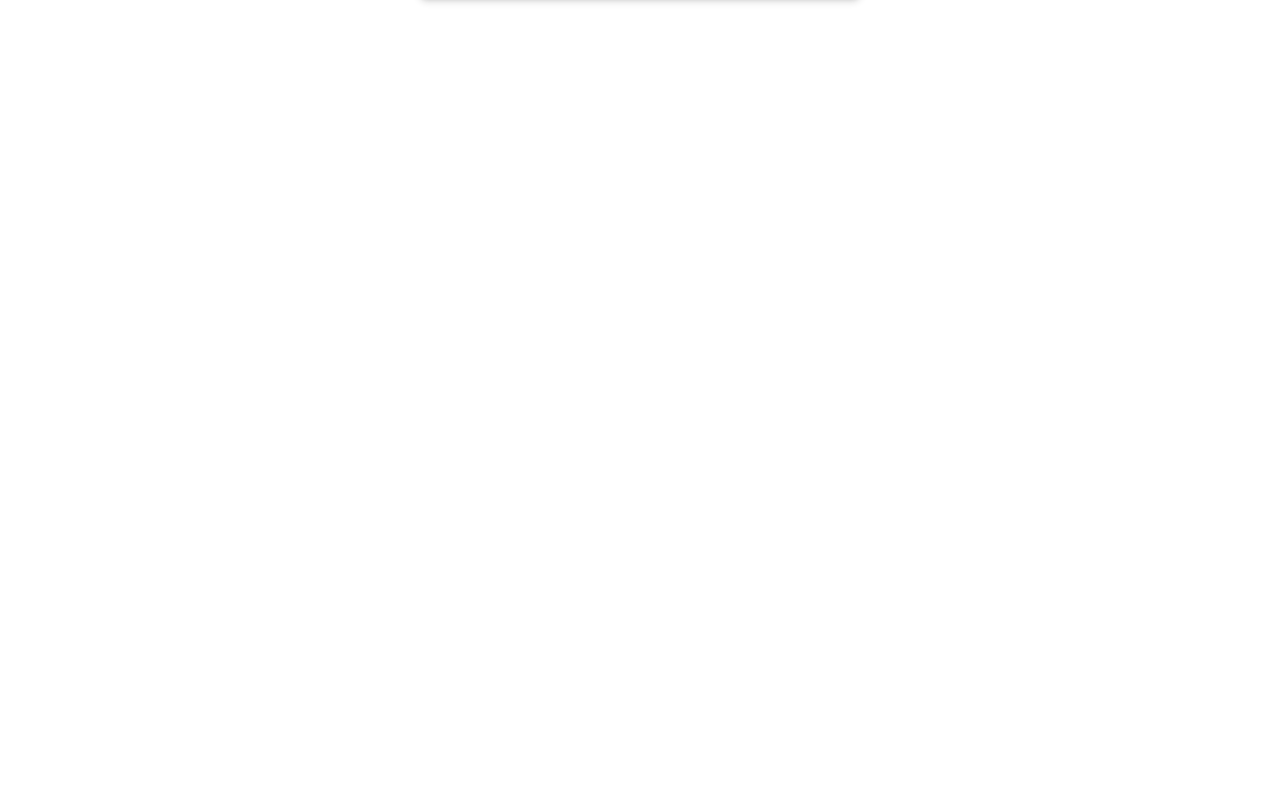
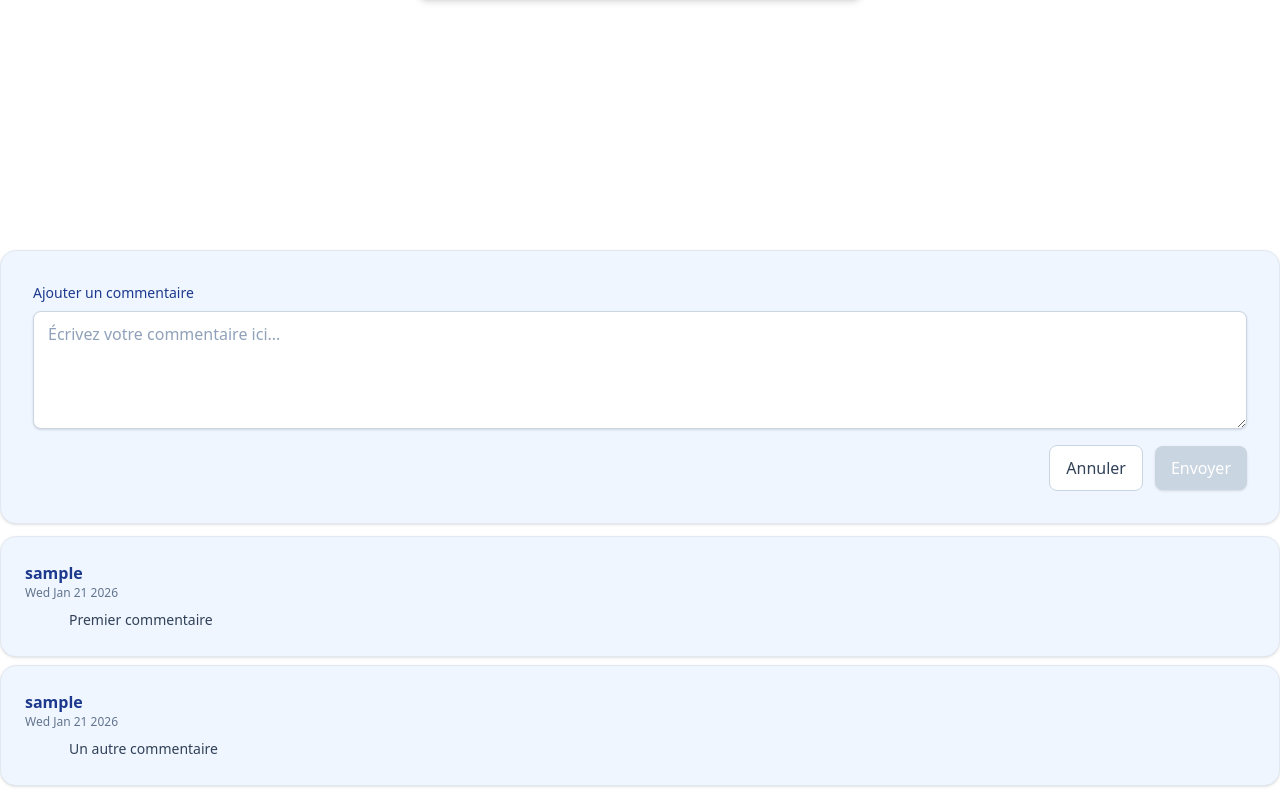
Before and after one commit to vcircosta/Cours-TaskManagerAngular, an Angular app: page /tasks/1 in a window 1280 px wide. Shown: the part 614-1412 px from the top of the page. Before the commit the page ends 864 px from the top, so only its background shows below. Built offline with nearby package versions, Linux system fonts and the light colour scheme; no server answers; sample sign-in values are in the browser's storage.

Commit message:
added comments on task

```diff
--- a/src/app/features/comments/comments-form/comments-form.html
+++ b/src/app/features/comments/comments-form/comments-form.html
@@ -12,7 +12,7 @@
                 class="w-full rounded-lg border border-slate-300 bg-white px-3.5 py-2.5 text-slate-900 placeholder-slate-400 shadow-sm focus:outline-none focus:ring-2 focus:ring-indigo-500 focus:border-indigo-500"
             ></textarea>
 
-            @if (commentForm.get('content')?.invalid && commentForm.get('content')?.touched) {
+            @if (commentForm.get('message')?.invalid && commentForm.get('message')?.touched) {
                 <p class="text-sm text-red-600">Le commentaire ne peut pas être vide</p>
             }
         </div>
--- a/src/app/features/comments/comments-form/comments-form.ts
+++ b/src/app/features/comments/comments-form/comments-form.ts
@@ -1,4 +1,4 @@
-import { Component, inject, Input, input, output, Signal } from '@angular/core';
+import {Component, EventEmitter, inject, Input, input, Output, output, Signal} from '@angular/core';
 import { CommonModule } from '@angular/common';
 import { FormBuilder, FormGroup, Validators, ReactiveFormsModule } from '@angular/forms';
 import { AuthService } from '../../../core/auth/services/auth-service';
@@ -10,15 +10,14 @@ import { Tasks } from '../../task/interfaces/tasks';
     standalone: true,
     imports: [CommonModule, ReactiveFormsModule],
     templateUrl: './comments-form.html',
-    styleUrl: './comment-form.css'
+    styleUrl: './comments-form.css'
 })
 export class CommentsForm {
     private fb = inject(FormBuilder);
     private authService = inject(AuthService);
 
     @Input() task!: Tasks;
-
-    commentCreated = output<Comments>();
+    @Output() commentCreated = new EventEmitter<Comments>();
 
     commentForm: FormGroup = this.fb.group({
         message: ['', [Validators.required, Validators.minLength(1)]]
@@ -31,8 +30,8 @@ export class CommentsForm {
         if (!currentUser) return;
 
         const newComment: Comments = {
-            description: this.task.description,
-            title: this.task.title,
+            id: 0,
+            author: currentUser,
             taskId: this.task.id || 0,
             message: this.commentForm.value.message,
             date: new Date().toDateString()
--- a/src/app/features/comments/comments-list/comments-list.html
+++ b/src/app/features/comments/comments-list/comments-list.html
@@ -1,5 +1,5 @@
-<div class="space-y-4">
-    @if (comments().length === 0) {
+<div class="space-y-2 my-3">
+    @if (comments.length === 0) {
         <div class="bg-blue-50 backdrop-blur border border-slate-200 rounded-2xl shadow-sm p-8 text-center">
             <svg class="mx-auto h-12 w-12 text-slate-400" fill="none" stroke="currentColor" viewBox="0 0 24 24">
                 <path stroke-linecap="round" stroke-linejoin="round" stroke-width="2" d="M7 8h10M7 12h4m1 8l-4-4H5a2 2 0 01-2-2V6a2 2 0 012-2h14a2 2 0 012 2v8a2 2 0 01-2 2h-3l-4 4z"/>
@@ -8,35 +8,20 @@
             <p class="text-xs text-slate-500 mt-1">Soyez le premier à commenter !</p>
         </div>
     } @else {
-        @for (comment of comments(); track comment.id) {
+        @for (comment of comments; track comment.id) {
             <div class="bg-blue-50 backdrop-blur border border-slate-200 rounded-2xl shadow-sm p-6">
                 <div class="flex items-start justify-between gap-4">
                     <div class="flex-1 space-y-2">
                         <div class="flex items-center gap-3">
-                            <div class="w-8 h-8 rounded-full bg-indigo-600 flex items-center justify-center text-white font-semibold text-sm">
-                                {{ getInitials(comment.author) }}
-                            </div>
                             <div>
-                                <p class="font-semibold text-blue-900">{{ comment.author }}</p>
-                                <p class="text-xs text-slate-500">{{ formatDate(comment.createdAt) }}</p>
+                                <p class="font-semibold text-blue-900">{{ comment.author.username }}</p>
+                                <p class="text-xs text-slate-500">{{ comment.date }}</p>
                             </div>
                         </div>
                         <p class="text-slate-700 text-sm leading-relaxed pl-11">
-                            {{ comment.content }}
+                            {{ comment.message }}
                         </p>
                     </div>
-
-                    @if (canDelete(comment)) {
-                        <button
-                            (click)="onDeleteComment(comment.id)"
-                            class="text-red-600 hover:text-red-700 transition-colors p-2"
-                            title="Supprimer le commentaire"
-                        >
-                            <svg class="w-5 h-5" fill="none" stroke="currentColor" viewBox="0 0 24 24">
-                                <path stroke-linecap="round" stroke-linejoin="round" stroke-width="2" d="M19 7l-.867 12.142A2 2 0 0116.138 21H7.862a2 2 0 01-1.995-1.858L5 7m5 4v6m4-6v6m1-10V4a1 1 0 00-1-1h-4a1 1 0 00-1 1v3M4 7h16"/>
-                            </svg>
-                        </button>
-                    }
                 </div>
             </div>
         }
--- a/src/app/features/comments/comments-list/comments-list.ts
+++ b/src/app/features/comments/comments-list/comments-list.ts
@@ -1,6 +1,7 @@
-import { Component, inject, input, output } from '@angular/core';
-import { CommonModule } from '@angular/common';
+import {Component, inject, Input, input, output} from '@angular/core';
+import {CommonModule, formatDate} from '@angular/common';
 import { AuthService } from '../../../core/auth/services/auth-service';
+import {Comments} from '../interfaces/comments';
 
 @Component({
     selector: 'app-comment-list',
@@ -11,6 +12,5 @@ import { AuthService } from '../../../core/auth/services/auth-service';
 })
 export class CommentsList {
 
-    comments = input.required<Comment[]>();
-
+    @Input() comments: Comments[] = [];
 }
--- a/src/app/features/comments/interfaces/comments.ts
+++ b/src/app/features/comments/interfaces/comments.ts
@@ -1,7 +1,9 @@
-import { Tasks } from '../../task/interfaces/tasks';
+import {User} from '../../../core/auth/interfaces/user';
 
-export interface Comments extends Tasks {
+export interface Comments {
+    id: number;
     taskId: number;
+    author: User;
     message: string;
     date: string;
 }
--- a/src/app/features/task/task-details/task-details.html
+++ b/src/app/features/task/task-details/task-details.html
@@ -1,6 +1,4 @@
 <div class="min-h-screen flex items-center justify-center">
-    <div class="">
-    </div>
     <div class="flex flex-col justify-between max-w-md w-full min-h-[300px] rounded-xl shadow-md p-8 space-y-6 bg-white backdrop-blur border border-slate-200">
 
         <div>
@@ -19,9 +17,8 @@
                 <span
                     class="px-3 py-1 text-sm rounded-full"
                     [class]="getStatusColor(currentTask()?.status)"> {{ currentTask()?.status | taskStatus }}
-    </span>
+                </span>
             </div>
-
             <div class="flex justify-between items-center space-x-3 pt-2 border-t">
                 <a href="/tasks" class="flex items-center justify-center rounded-lg p-1.5 text-slate-400 transition-all duration-300 ease-in-out hover:bg-blue-100 hover:text-blue-900">
                     <svg xmlns="http://www.w3.org/2000/svg" viewBox="0 0 640 640" class="w-5 h-5"><path d="M41.4 297.4C28.9 309.9 28.9 330.2 41.4 342.7L169.4 470.7C181.9 483.2 202.2 483.2 214.7 470.7C227.2 458.2 227.2 437.9 214.7 425.4L141.3 352L576 352C593.7 352 608 337.7 608 320C608 302.3 593.7 288 576 288L141.3 288L214.7 214.6C227.2 202.1 227.2 181.8 214.7 169.3C202.2 156.8 181.9 156.8 169.4 169.3L41.4 297.3z"/></svg>
@@ -34,6 +31,13 @@
                 </div>
             </div>
         </div>
-
     </div>
 </div>
+<app-comment-form
+    [task]="currentTask()!"
+    (commentCreated)="addComment($event)"
+></app-comment-form>
+
+<app-comment-list
+    [comments]="comments()"
+></app-comment-list>
--- a/src/app/features/task/task-details/task-details.ts
+++ b/src/app/features/task/task-details/task-details.ts
@@ -3,11 +3,18 @@ import {TaskService} from '../services/taskService';
 import {takeUntilDestroyed} from '@angular/core/rxjs-interop';
 import {Status, Tasks} from '../interfaces/tasks';
 import {TaskStatusPipe} from '../pipe/task-status-pipe';
+import {CommentsForm} from '../../comments/comments-form/comments-form';
+import {Comments} from '../../comments/interfaces/comments';
+import {AuthService} from '../../../core/auth/services/auth-service';
+import {CommentsList} from '../../comments/comments-list/comments-list';
 
 @Component({
     selector: 'app-task-details',
+    standalone: true,
     imports: [
-        TaskStatusPipe
+        TaskStatusPipe,
+        CommentsForm,
+        CommentsList
     ],
     templateUrl: './task-details.html',
     styleUrl: './task-details.css',
@@ -16,11 +23,33 @@ export class TaskDetails implements OnInit {
     @Input() id!: number;
     private taskService: TaskService = inject(TaskService);
     private destroyRef = inject(DestroyRef);
+    private authService: AuthService = inject(AuthService);
 
     currentTask = signal<Tasks | null>(null);
+    currentUser = this.authService.currentUser();
+
+    comments = signal<Comments[]>([]);
 
     ngOnInit() {
         this.getCurrentTask();
+        if (this.currentUser) {
+            this.comments.set([
+                {
+                    id: 1,
+                    taskId: this.id,
+                    author: this.currentUser,
+                    message: 'Premier commentaire',
+                    date: new Date().toDateString()
+                },
+                {
+                    id: 2,
+                    taskId: this.id,
+                    author: this.currentUser,
+                    message: 'Un autre commentaire',
+                    date: new Date().toDateString()
+                }
+            ]);
+        }
     }
 
     getCurrentTask () {
@@ -32,6 +61,14 @@ export class TaskDetails implements OnInit {
             })
     }
 
+    addComment(newComment: Comments) {
+        const id = this.comments().length > 0
+            ? Math.max(...this.comments().map(c => c.id)) + 1
+            : 1;
+        this.comments.update(list => [...list, { ...newComment, id }]);
+    }
+
+
     getStatusColor (status: Status | undefined) {
         switch (status) {
             case Status.PENDING: return 'bg-red-100 text-red-800'
```
